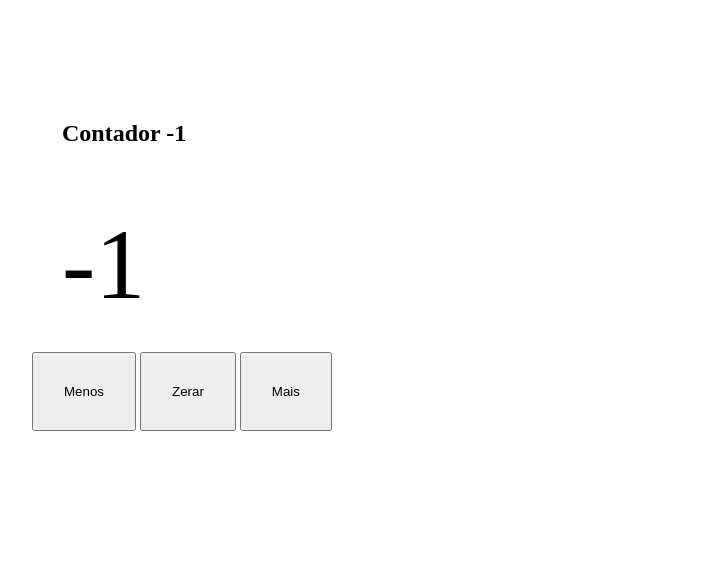
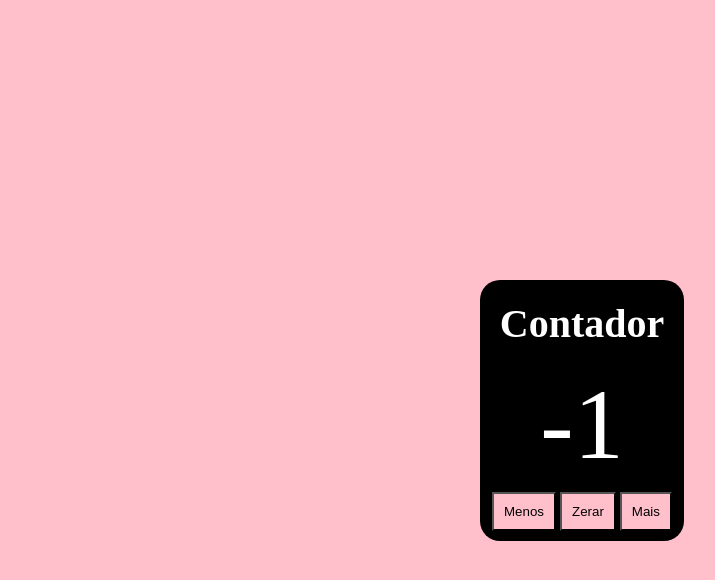
Before and after one commit to isbll4/contador-teste, a plain HTML site: page index.html in a window 1280 px wide. Both pictures are taken after a click on the button "Menos". Shown: the whole page, without its empty margins (58-773 px from the left). Drawn offline with Linux system fonts and the light colour scheme.

Commit message:
contador feito com apenas uma funcao adicionar

```diff
--- a/index.html
+++ b/index.html
@@ -9,11 +9,11 @@
 
     <body>
         <section>
-            <h1 id="titulo-contador">Contador</h1>
-            <p id="resultado">0</p>
-            <button onclick="adicionar(-1)">Menos</button>
-            <button onclick="anular()">Zerar</button>
-            <button onclick="adicionar(1)">Mais</button>
+            <h1>Contador</h1>
+            <p id = "resultado">0</p>
+            <button onclick="adicionar(-1)"class = buttons>Menos</button>
+            <button onclick="anular()"class = buttons>Zerar</button>
+            <button onclick="adicionar(1)"class = buttons>Mais</button>
         </section>
         <script src="script.js"></script>
     </body>
--- a/script.js
+++ b/script.js
@@ -1,33 +1,22 @@
 let numero = 0
 
-function adicionar(value) {
-  const newNumber = numero + value;
-
-  if (newNumber > 10) {
-    numero = 10;
-    alert("The limit is 10!");
-  } else {
-    numero = newNumber;
-  }
-
-  render()
+function adicionar(valor) {
+  numero += valor
+  update()
 }
 
 function anular() {
-  numero = 0;
-  step = 1;
-
-  render();
+  numero = 0
+  update()
 }
 
-function render(){
-  const p = document.querySelector("#resultado")
+function update() {
+  const p = document.querySelector('#resultado')
 
-  p.innerText = numero
+  p.innerText = numero.toString()
 
-  const titulo = document.querySelector("#titulo-contador")
-  titulo.innerText = "Contador " + numero
+  // const titulo = document.querySelector('#titulo-resultado')
+  // titulo.innerText = "Contador " + numero
 }
 
-console.log(numero)
-render()
+update()
--- a/style.css
+++ b/style.css
@@ -1,16 +1,36 @@
 * {
     margin: 0;
     box-sizing: border-box;
-    padding: 30px;
+    padding: 10px;
 }
 
 body {
+    background-color: pink;
+    place-items: center;
+    display: grid;
+    place-items: center;
+    min-height: 100vh;
 
 }
 
 section {
+    background-color: black;
+    border-radius: 20px;
+    text-align: center;
+    color: white;
+    font-size: ;
+}
 
 p {
     font-size: 100px;
+    color: white;
+}
+
+.buttons {
+    background-color: pink;
 
 }
+
+h1 {
+    font-size: 40px;
+}
```
